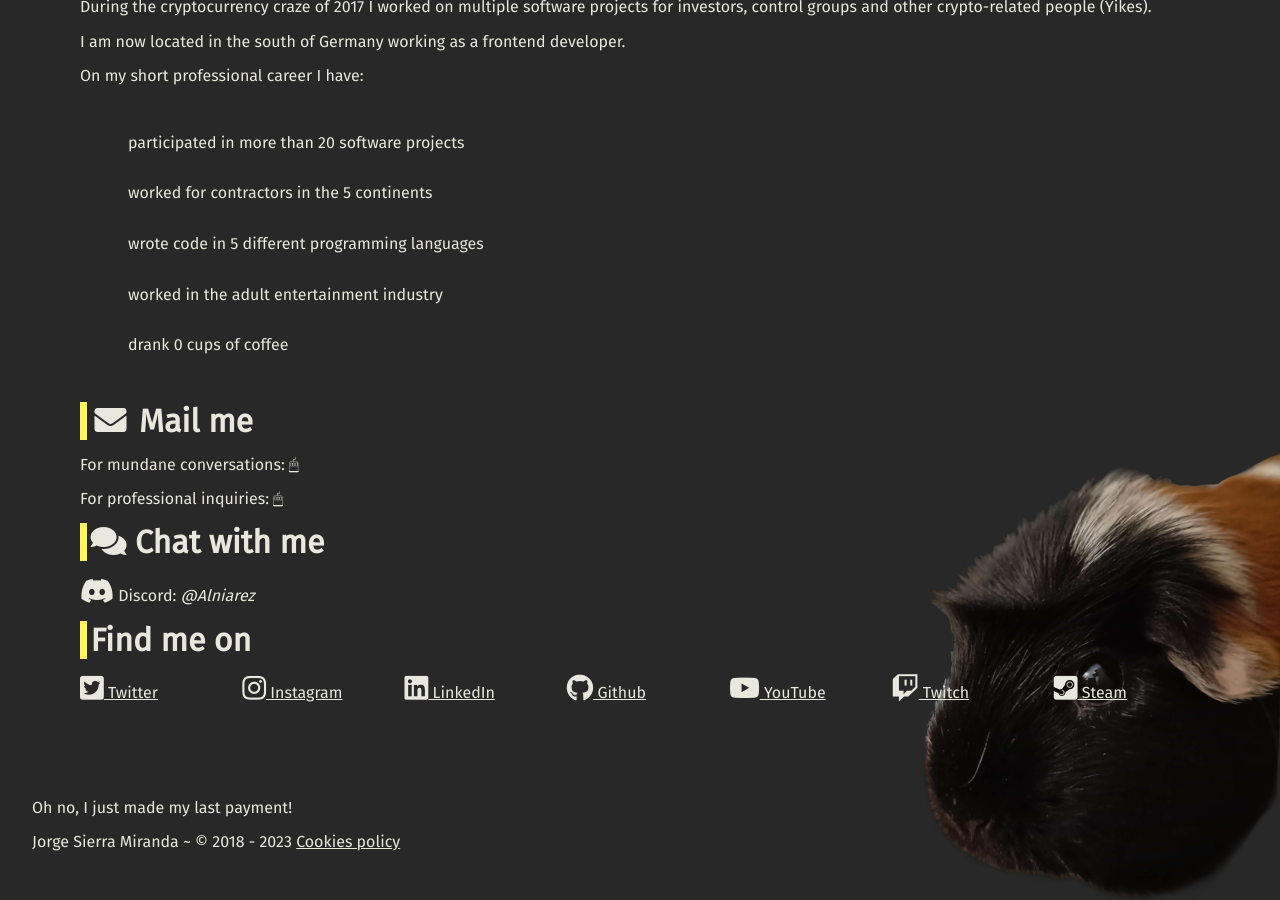
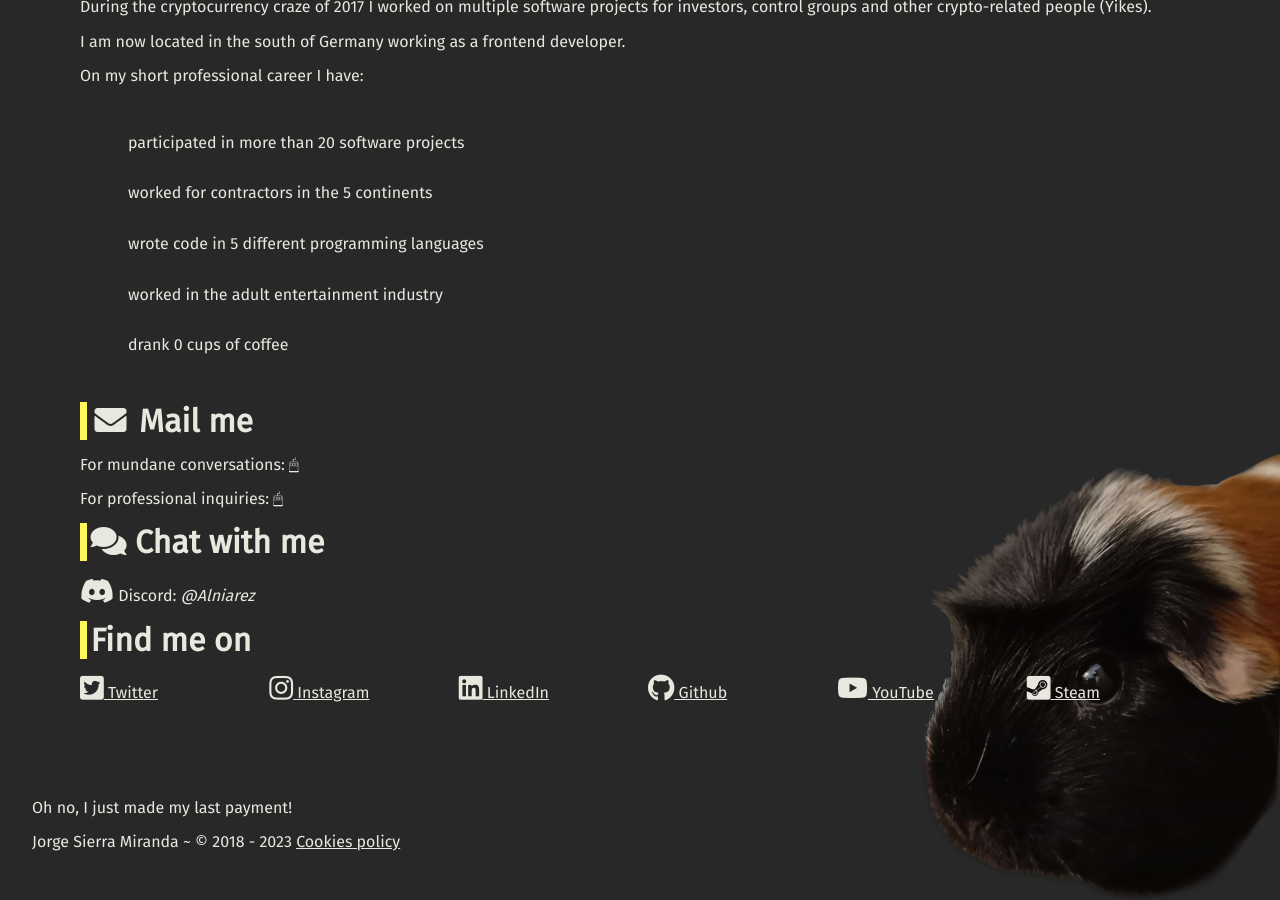
Before and after one commit to Alniarez/alniarez-web, a Jekyll site: the page built from index.md, in a window 1280 px wide and 900 px high, scrolled down 717 px. Built offline with Jekyll 4.4.1, drawn with Linux system fonts in a browser that asks for light colours; nearby versions of some CDN libraries.

Commit message:
Update index.md

```diff
--- a/index.md
+++ b/index.md
@@ -60,7 +60,6 @@ For professional inquiries: [🖱](#){: class="secretMailto" data-secret="uHG.fk
 [{% icon fab fa-linkedin font-big %} LinkedIn](https://www.linkedin.com/in/jorge-sierra-miranda/x)
 [{% icon fab fa-github font-big %} Github](https://github.com/alniarez)
 [{% icon fab fa-youtube font-big %} YouTube](https://www.youtube.com/channel/UCapN1clZl8sar00SQ0rafSA/)
-[{% icon fab fa-twitch font-big %} Twitch](https://www.twitch.tv/mitetis/)
 [{% icon fab fa-steam-square font-big %} Steam](https://steamcommunity.com/id/Alniarez/)
 {: .grid}
 
```
